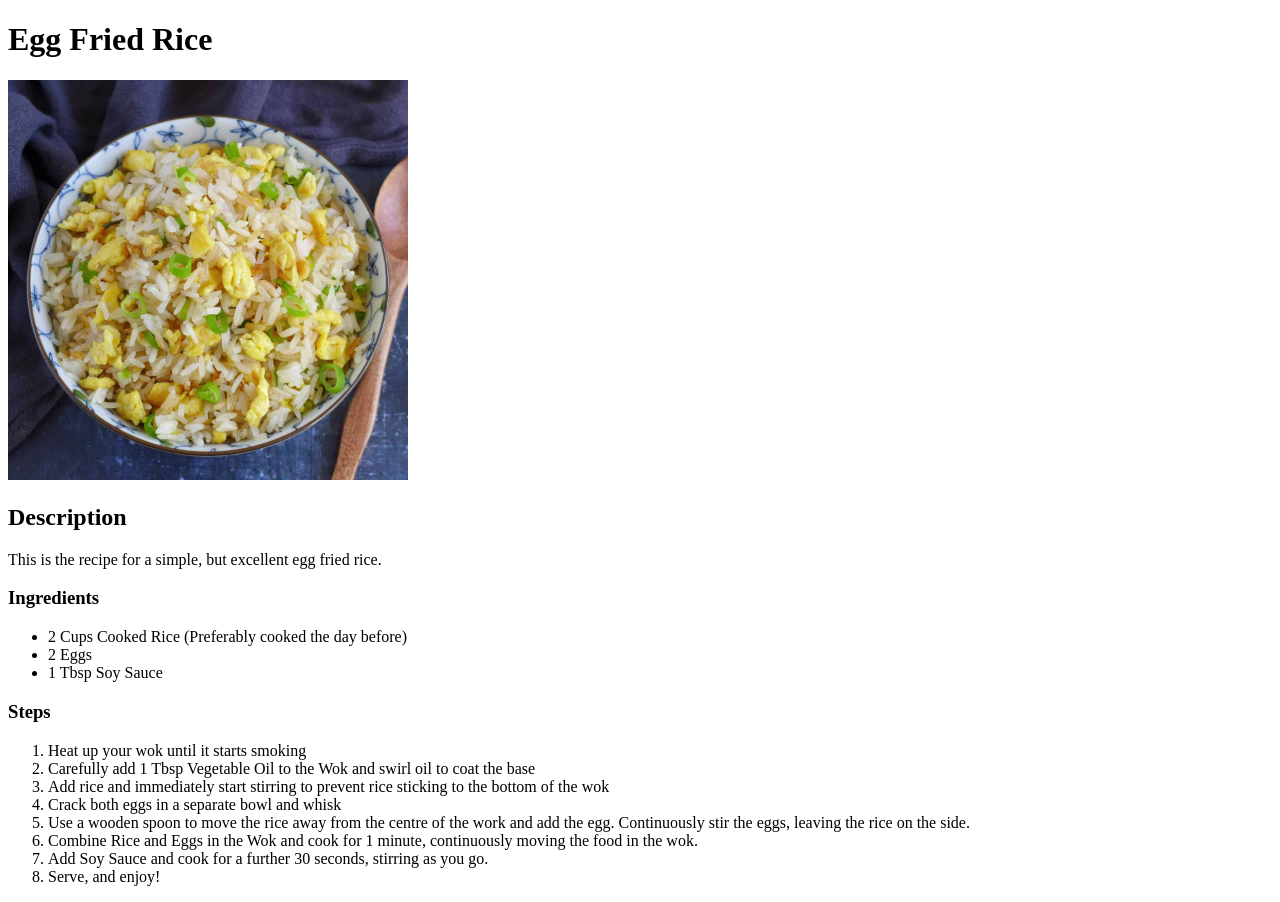
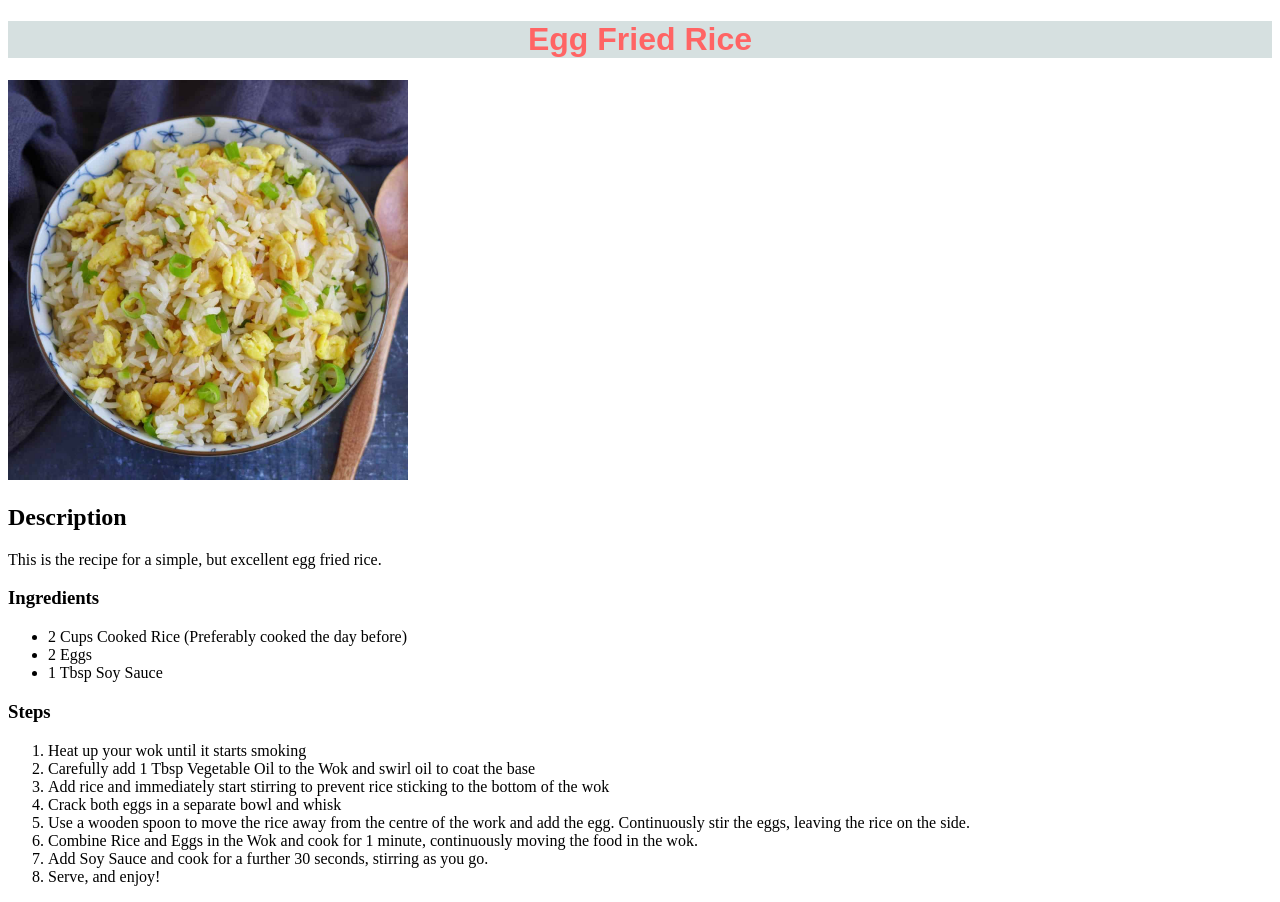
Before and after one commit to kermola/odin-recipes, a plain HTML site: page recipes/eggfriedrice.html in a window 1280 px wide. Drawn offline with Linux system fonts and the light colour scheme.

Commit message:
Style page heading h1

```diff
--- a/styles.css
+++ b/styles.css
@@ -4,3 +4,16 @@ img {
     height: auto;
     width: 400px;
 }
+
+h1 {
+    font-weight: 700;
+    background-color: rgba(50, 100, 100, .2);
+    font-family: fantasy, Impact, Haettenschweiler, 'Arial Narrow Bold', sans-serif;
+    color: rgba(255, 100, 100, 1);
+    text-align: center;
+}
+
+.recipelinks {
+    font-stretch: expanded;
+    font-weight: 100;
+}
```
Also changed, not shown: index.html (+1 -1 lines).
